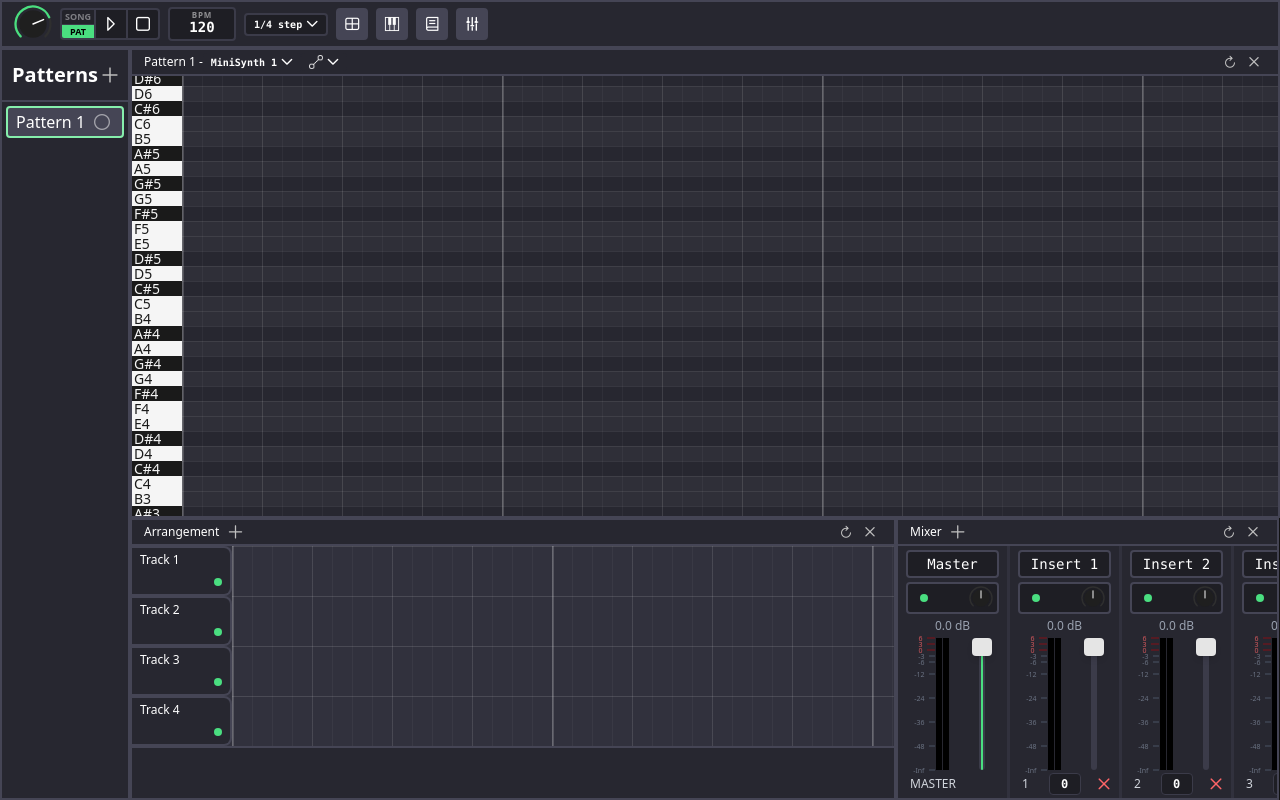
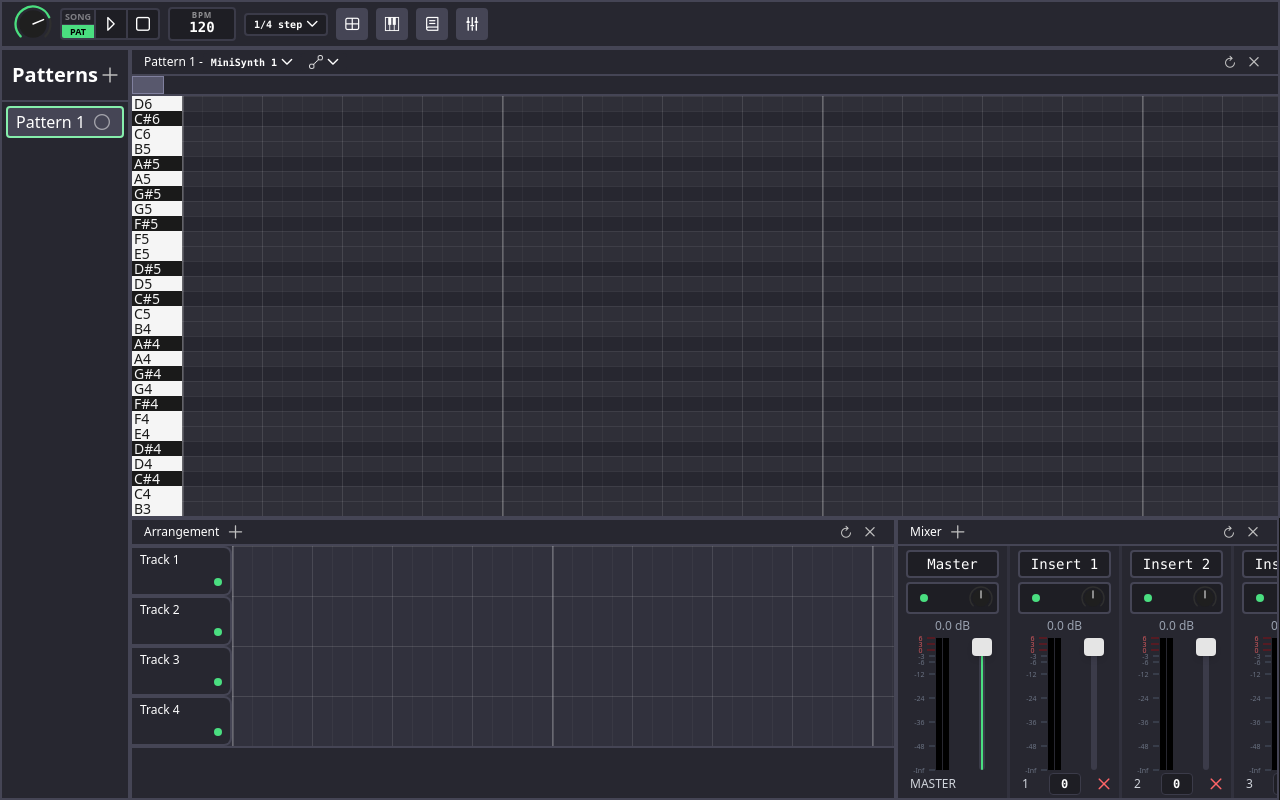
Before and after one commit to Narwhale14/kiwave, a Vue app: page / in a window 1280 px wide. Built offline with nearby package versions, Linux system fonts and the light colour scheme.

Commit message:
piano roll scroll + cleanup, optimized grids

```diff
--- a/src/components/PianoRoll.vue
+++ b/src/components/PianoRoll.vue
@@ -2,7 +2,6 @@
 import { ref, reactive, onMounted, nextTick, onBeforeUnmount, inject, type Ref, computed, watch } from 'vue';
 import { PianoRoll, type NoteBlock, type Cell } from '../audio/PianoRoll'
 import { noteToMidi } from '../util/midiUtils';
-import { isWindowActive } from '../services/windowManager';
 import { getAudioEngine } from '../services/audioEngineManager';
 import { snap, snapDivision } from '../util/snap';
 import { playbackMode, registerPatternCallbacks, unregisterPatternCallbacks } from '../services/playbackModeManager';
@@ -11,40 +10,38 @@ import NoteAutomationOverlay from './overlays/NoteAutomationOverlay.vue';
 import { ALL_PARAMETERS, PARAMETER_MAP } from '../audio/automation/parameter';
 import type { AutomationCurve } from '../audio/automation/types';
 import { shiftNodeValues } from '../audio/automation/nodeOperations';
-import { manipulateColor } from '../util/miscUtil';
+import { clamp, manipulateColor } from '../util/miscUtil';
+import ZoomScrollBar from './controls/ZoomScrollBar.vue';
 
 const VELOCITY_SNAP = 0.05;
-
-let noteIdCounter = 0;
-
-function generateNoteId(): string {
-  return `note-${noteIdCounter++}-${Date.now()}`;
-}
-
-// SETUP
 
 const props = defineProps<{
   roll: PianoRoll;
   name: string;
 }>();
 
+let noteIdCounter = 0;
+function generateNoteId(): string {
+  return `note-${noteIdCounter++}-${Date.now()}`;
+}
+
+// relevant data
 const engine = getAudioEngine();
-
 const selectedChannelId = ref(engine.channelManager.getLatestChannelId() || '');
 const channels = computed(() => engine.channelManager.getAllChannels());
-const selectedInstrument = computed(() => engine.channelManager.getChannel(selectedChannelId.value)?.instrument ?? null);
+const instrument = computed(() => engine.channelManager.getChannel(selectedChannelId.value)?.instrument ?? null);
+const notes = props.roll.getKeyboardNotes;
 
 const workSpaceContainer = ref<HTMLDivElement | null>(null);
 const pianoRollContainer = ref<HTMLDivElement | null>(null);
 const cursor = ref('default');
 
-const notes = props.roll.getKeyboardNotes;
-
 const windowElement = inject<Ref<HTMLElement | null>>('windowElement');
-const windowId = inject<string>('windowId');
 const closeWindow = inject<() => void>('closeWindow');
 const resetWindow = inject<() => void>('resetWindow');
-const dragWindow = inject<(e: PointerEvent) => void>('dragWindow');
+const dragWindow = inject<(event: PointerEvent) => void>('dragWindow');
+
+// dumb but has to be here?
 if(!windowElement) throw new Error('PianoRoll must be in a window');
 
 const state = reactive({
@@ -64,21 +61,28 @@ const playhead = reactive({
 });
 
 const rowHeight = ref(15);
-const colWidth = 80;
+const colWidth = ref(80);
 const beatsPerBar = 4;
 
-// AUTOMATION
+// scroll stuff
+const scrollX = ref(0);
+
+const scrollPercent = computed(() => {
+  const total = 128 * beatsPerBar * colWidth.value;
+  return total ? scrollX.value / total : 0;
+});
+
+const viewWidthPercent = computed(() => {
+  if(!pianoRollContainer.value) return 0;
+  const total = 128 * beatsPerBar * colWidth.value;
+  return total ? pianoRollContainer.value.clientWidth / total : 0;
+});
 
 const activeAutomationLane = ref<string | null>(null);
 const activeLaneDef = computed(() => activeAutomationLane.value ? PARAMETER_MAP.get(activeAutomationLane.value) ?? null : null);
-
-// Curve cache: stores the last-edited curve + source note midi per parameter.
+const parametersWithCurves = computed(() => ALL_PARAMETERS.filter(p => props.roll.getNoteData.some(n => n.automation.has(p.id))));
+const visibleCurveLanes = reactive(new Set<string>());
 const cachedCurves = reactive(new Map<string, { curve: AutomationCurve; noteMidi: number }>());
-const hasCurveCache = computed(() => cachedCurves.size > 0);
-
-function clearCurveCache() {
-  cachedCurves.clear();
-}
 
 function toggleLane(parameterId: string) {
   if(activeAutomationLane.value === parameterId) {
@@ -105,18 +109,6 @@ function cacheNoteState(note: NoteBlock) {
   for(const [parameterId, curve] of note.automation) {
     cachedCurves.set(parameterId, { curve, noteMidi: note.midi });
   }
-}
-
-// parametersWithCurves: only those where at least one note already has a curve.
-// Drives the visibility checkboxes — future parameters added at runtime will appear automatically.
-const parametersWithCurves = computed(() =>
-  ALL_PARAMETERS.filter(p => props.roll.getNoteData.some(n => n.automation.has(p.id)))
-);
-
-const visibleCurveLanes = reactive(new Set<string>());
-
-function toggleVisibleLane(id: string) {
-  visibleCurveLanes.has(id) ? visibleCurveLanes.delete(id) : visibleCurveLanes.add(id);
 }
 
 function getOverlayLayout(noteRow: number, def = activeLaneDef.value): { heightPx: number; offsetY: number; snapInterval: number | null } {
@@ -148,40 +140,121 @@ function getOverlayLayout(noteRow: number, def = activeLaneDef.value): { heightP
 
 async function playNote(midi: number) {
   if(engine.scheduler.isPlaying) return;
-  if(!selectedInstrument.value) return;
+  if(!instrument.value) return;
 
-  await selectedInstrument.value.resume();
-  selectedInstrument.value.noteOn(midi);
+  await instrument.value.resume();
+  instrument.value.noteOn(midi);
 }
 
 function stopNote(midi: number) {
-  selectedInstrument.value?.noteOff(midi);
+  instrument.value?.noteOff(midi);
 }
-
-// CONTROLS
 
 function updatePatternLoop() {
   if(playbackMode.value !== 'pattern') return;
   engine.scheduler.setLoop(true, 0, props.roll.getEndBeat(beatsPerBar));
 }
 
-// POINTER HANDLING
-
 function getCellFromPointer(event: PointerEvent) {
   if(!workSpaceContainer.value) return { row: 0, col: 0};
   const rect = workSpaceContainer.value.getBoundingClientRect();
   const x = event.clientX - rect.left;
   const y = event.clientY - rect.top;
-  return { row: Math.floor(y / rowHeight.value), col: snap(x / colWidth) };
+  return { row: Math.floor(y / rowHeight.value), col: snap(x / colWidth.value) };
+}
+
+// USER CONTROLS
+
+// updating scroll var with native scroll (like trackpad, ig)
+function onNativeScroll() {
+  if(pianoRollContainer.value) {
+    scrollX.value = pianoRollContainer.value.scrollLeft;
+  }
+}
+
+// for wheel keybinds
+function handleWheel(event: WheelEvent) {
+  const element = pianoRollContainer.value;
+  if(!element) return;
+
+  // VELOCITY EDIT (Ctrl + Hover Note)
+  if(event.ctrlKey && state.hoverNote && !activeAutomationLane.value) {
+    event.preventDefault();
+
+    const steps = Math.round(state.hoverNote.velocity / VELOCITY_SNAP);
+    const newVelocity = clamp(steps + (event.deltaY > 0 ? -1 : 1), 0, 20) * VELOCITY_SNAP;
+    props.roll.setVelocity(state.hoverNote.id, newVelocity);
+    engine.scheduler.updateNote(state.hoverNote.id, { velocity: newVelocity });
+    return;
+  }
+
+  // HORIZONTAL ZOOM (Shift + Wheel)
+  if(event.shiftKey) {
+    event.preventDefault();
+
+    const mouseX = event.clientX - element.getBoundingClientRect().left;
+    const zoomAnchorPercent = (mouseX + element.scrollLeft) / (128 * beatsPerBar * colWidth.value);
+
+    const zoomIntensity = 0.15;
+    const delta = event.deltaY > 0 ? (1 - zoomIntensity) : (1 + zoomIntensity);
+
+    // apply the delta to the colWidth
+    colWidth.value = clamp(colWidth.value * delta, 10, 500);
+
+    // sync scroll so the mouse stays over the same musical position
+    nextTick(() => {
+      const newTotalWidth = 128 * beatsPerBar * colWidth.value;
+      element.scrollLeft = (zoomAnchorPercent * newTotalWidth) - mouseX;
+      // Mirror the new scroll position to our reactive variable for the scrollbar
+      scrollX.value = element.scrollLeft;
+    });
+    return;
+  }
+}
+
+function onPianoRollKeyDown(event: KeyboardEvent) {
+  const target = event.target as HTMLElement;
+  if(['INPUT', 'TEXTAREA'].includes(target.tagName)) return;
+
+  const element = pianoRollContainer.value;
+  if(!element) return;
+
+  const stepSize = colWidth.value / 2;
+  const multiplier = event.shiftKey ? 4 : 1;
+
+  switch(event.code) {
+    case 'ArrowUp':
+      event.preventDefault();
+      element.scrollTop -= rowHeight.value * multiplier;
+      break;
+    case 'ArrowDown':
+      event.preventDefault();
+      element.scrollTop += rowHeight.value * multiplier;
+      break;
+    case 'ArrowLeft':
+      event.preventDefault();
+      // Directly modify the element; onNativeScroll will catch this and update the scrollbar
+      element.scrollLeft -= stepSize * multiplier;
+      break;
+    case 'ArrowRight':
+      event.preventDefault();
+      element.scrollLeft += stepSize * multiplier;
+      break;
+    case 'Escape':
+      if(activeAutomationLane.value) {
+        activeAutomationLane.value = null;
+      }
+      break;
+  }
 }
 
 function isNearRightEdge(event: PointerEvent, note: NoteBlock) {
   const pianoRoll = workSpaceContainer.value!.getBoundingClientRect();
   const pointerX = event.clientX - pianoRoll.left;
-  const noteRightX = (note.col + note.length) * colWidth;
+  const noteRightX = (note.col + note.length) * colWidth.value;
 
   const region = 20;
-  const mult = region > (note.length * colWidth) / 3 ? region * note.length : region;
+  const mult = region > (note.length * colWidth.value) / 3 ? region * note.length : region;
   return Math.abs(pointerX - noteRightX) <= mult;
 }
 
@@ -189,7 +262,7 @@ function handlePointerMove(event: PointerEvent) {
   if(activeLaneDef.value) return;
   if(props.roll.isResizing() && state.resizingNote) {
     const pointerX = event.clientX - workSpaceContainer.value!.getBoundingClientRect().left;
-    state.cachedLength = props.roll.resize(pointerX / colWidth);
+    state.cachedLength = props.roll.resize(pointerX / colWidth.value);
 
     engine.scheduler.updateNote(state.resizingNote.id, {
       duration: state.resizingNote.length
@@ -218,7 +291,7 @@ function handlePointerMove(event: PointerEvent) {
     const oldMidi = state.draggingNote.midi;
     props.roll.move(state.draggingNote.id, newRow, newCol);
     props.roll.followNoteMove(state.draggingNote.id, oldMidi, state.draggingNote.midi);
-    selectedInstrument.value?.triggerRelease(state.draggingNote.id, selectedInstrument.value.getAudioContext().currentTime); // cancel current
+    instrument.value?.triggerRelease(state.draggingNote.id, instrument.value.getAudioContext().currentTime); // cancel current
 
     const noteIndex = notes.length - 1 - newRow;
     engine.scheduler.updateNote(state.draggingNote.id, {
@@ -228,6 +301,7 @@ function handlePointerMove(event: PointerEvent) {
   }
 }
 
+// when user left/right clicks on the piano roll
 async function handlePointerDown(event: PointerEvent) {
   if(!state.hoverCell) return;
   if(activeAutomationLane.value) return; // note editing disabled while a lane is active
@@ -274,9 +348,9 @@ async function handlePointerDown(event: PointerEvent) {
 
     // add note to scheduler
     if(engine.scheduler) {
-      // converting note to scheduler note
       const noteBlocks = props.roll.getNoteData;
       const newNote = noteBlocks[noteBlocks.length - 1];
+
       if(newNote) {
         // apply cached curves, scaling beats to new length and shifting values to new note's pitch
         for(const [parameterId, { curve: cachedCurve, noteMidi: cachedMidi }] of cachedCurves) {
@@ -285,10 +359,12 @@ async function handlePointerDown(event: PointerEvent) {
           const scale = originalLength > 0 ? newNote.length / originalLength : 1;
           let nodes = cachedCurve.nodes.map(n => ({ ...n, beat: n.beat * scale }));
           const def = PARAMETER_MAP.get(parameterId);
+
           if(def?.followNote && def.getDefaultNormalized) {
             const delta = def.getDefaultNormalized(newNote.midi) - def.getDefaultNormalized(cachedMidi);
             nodes = shiftNodeValues(nodes, delta);
           }
+
           props.roll.updateCurve(newNote.id, { ...cachedCurve, nodes });
         }
 
@@ -320,15 +396,6 @@ async function handlePointerDown(event: PointerEvent) {
   }
 }
 
-function handleWheel(event: WheelEvent) {
-  if(!event.ctrlKey || !state.hoverNote || activeAutomationLane.value) return;
-  event.preventDefault();
-  const steps = Math.round(state.hoverNote.velocity / VELOCITY_SNAP);
-  const newVelocity = Math.max(0, Math.min(20, steps + (event.deltaY > 0 ? -1 : 1))) * VELOCITY_SNAP;
-  props.roll.setVelocity(state.hoverNote.id, newVelocity);
-  engine.scheduler.updateNote(state.hoverNote.id, { velocity: newVelocity });
-}
-
 function finalizeEdit() {
   if(props.roll.isResizing() && state.resizingNote) {
     const note = state.resizingNote;
@@ -354,39 +421,19 @@ function finalizeEdit() {
   cursor.value = 'default';
 }
 
-function onPianoRollKeyDown(event: KeyboardEvent) {
-  if(!isWindowActive(windowId!)) return;
+function handleViewUpdate({ start, width }: { start: number, width: number }) {
+  if(!pianoRollContainer.value) return;
 
-  const target = event.target as HTMLElement;
-  if(['INPUT', 'TEXTAREA'].includes(target.tagName)) return;
+  const totalBeats = 128 * beatsPerBar;
 
-  const element = pianoRollContainer.value;
-  if(!element) return;
+  const newColWidth = pianoRollContainer.value.clientWidth / (width * totalBeats);
+  colWidth.value = clamp(newColWidth, 10, 500);
 
-  const stepInterval = 0.5;
-  const fastScrollMult = event.shiftKey ? 8 : 1;
-  switch(event.code) {
-    case 'ArrowUp':
-      event.preventDefault();
-      element.scrollTop -= rowHeight.value * fastScrollMult;
-      break;
-    case 'ArrowDown':
-      event.preventDefault();
-      element.scrollTop += rowHeight.value * fastScrollMult;
-      break;
-    case 'ArrowLeft':
-      event.preventDefault();
-      element.scrollLeft -= colWidth * stepInterval * fastScrollMult;
-      break;
-    case 'ArrowRight':
-      event.preventDefault();
-      element.scrollLeft += colWidth * stepInterval * fastScrollMult;
-      break;
-    case 'Escape':
-      if(activeAutomationLane.value) {
-        activeAutomationLane.value = null;
-      }
-  }
+  const newTotalWidth = totalBeats * colWidth.value;
+  const newScrollLeft = start * newTotalWidth;
+
+  pianoRollContainer.value.scrollLeft = newScrollLeft;
+  scrollX.value = newScrollLeft;
 }
 
 // load pattern notes into scheduler (only when in pattern mode)
@@ -421,9 +468,9 @@ onMounted(async () => {
     playhead.col = beat;
     if(!pianoRollContainer.value) return;
 
-    const playheadPos = beat * colWidth;
+    const playheadPos = beat * colWidth.value;
     const viewWidth = pianoRollContainer.value.clientWidth;
-    const threshold = colWidth * 4;
+    const threshold = colWidth.value * 4;
 
     if(beat < 1 && pianoRollContainer.value.scrollLeft > 0) {
       pianoRollContainer.value.scrollLeft = 0;
@@ -502,7 +549,7 @@ onBeforeUnmount(() => {
         @update:model-value="toggleLane"
       />
 
-      <button v-if="hasCurveCache" class="w-5 h-5 rounded flex items-center justify-center text-red-400 hover:text-red-300 shrink-0" @pointerdown.stop @click="clearCurveCache()" title="Clear automation curve cache">
+      <button v-if="cachedCurves.size > 0" class="w-5 h-5 rounded flex items-center justify-center text-red-400 hover:text-red-300 shrink-0" @pointerdown.stop @click="cachedCurves.clear();" title="Clear automation curve cache">
         <span class="pi pi-times text-xs" />
       </button>
 
@@ -514,7 +561,7 @@ onBeforeUnmount(() => {
           :title="`${visibleCurveLanes.has(param.id) ? 'Hide' : 'Show'} ${param.label} curves`"
           :style="{ borderColor: param.color, backgroundColor: visibleCurveLanes.has(param.id) ? param.color : 'transparent' }"
           @pointerdown.stop
-          @click="toggleVisibleLane(param.id)"
+          @click="visibleCurveLanes.has(param.id) ? visibleCurveLanes.delete(param.id) : visibleCurveLanes.add(param.id)"
         />
       </div>
 
@@ -530,41 +577,38 @@ onBeforeUnmount(() => {
       </button>
     </div>
 
+    <ZoomScrollBar
+      :start-percent="scrollPercent"
+      :view-width-percent="viewWidthPercent"
+      @update:view="handleViewUpdate"
+    />
+
     <!-- piano roll -->
-    <div ref="pianoRollContainer" class="flex-1 overflow-auto grid grid-cols-[50px_1fr]">
+    <div ref="pianoRollContainer" class="flex-1 overflow-y-auto overflow-x-hidden grid grid-cols-[50px_1fr]" @scroll="onNativeScroll">
       <!-- notes column -->
       <div class="flex flex-col-reverse sticky left-0 z-50" ref="pianoKeysContainer" :style="{ height: `${notes.length * rowHeight}px` }">
-        <button v-for="key in notes" :key="key.midi"
-          @pointerdown="playNote(key.midi)"
-          @pointerup="stopNote(key.midi)"
-          @pointerleave="stopNote(key.midi)"
-          :class="[
-            'w-full text-sm select-none border-2 border-transparent hover:key border-rounded',
-            key.isBlack ? 'key-black' : 'key-white'
-          ]"
-          :style="{ height: rowHeight + 'px' }">
+        <button v-for="key in notes" :key="key.midi" @pointerdown="playNote(key.midi)" @pointerup="stopNote(key.midi)" @pointerleave="stopNote(key.midi)"
+          :class="[ 'w-full text-sm select-none border-2 border-transparent hover:key border-rounded', key.isBlack ? 'key-black' : 'key-white']"
+          :style="{ height: rowHeight + 'px' }"
+        >
           {{ key.note }}
         </button>
       </div>
 
       <!-- workspace -->
-      <div class="relative piano-roll-grid" ref="workSpaceContainer"
-        @pointermove="handlePointerMove"
-        @pointerleave="finalizeEdit"
-        @pointerdown="handlePointerDown"
-        @pointerup="finalizeEdit"
-        @wheel="handleWheel"
-        @contextmenu.prevent
-        :style="{
-          cursor: cursor,
-          height: `${notes.length * rowHeight}px`,
-          width: `${128 * beatsPerBar * colWidth}px`,
-          '--row-h': `${rowHeight}px`,
-          '--col-w': `${colWidth}px`,
-          '--bar-w': `${colWidth * beatsPerBar}px`,
-          '--snap-w': `${snapDivision > 1 ? colWidth / snapDivision : colWidth}px`
-        }"
+      <div class="relative" ref="workSpaceContainer" :style="{ cursor: cursor, height: `${notes.length * rowHeight}px`, width: `${128 * beatsPerBar * colWidth}px`}"
+        @pointermove="handlePointerMove" @pointerleave="finalizeEdit" @pointerdown="handlePointerDown" @pointerup="finalizeEdit" @wheel="handleWheel" @contextmenu.prevent
       >
+        <!-- grid -->
+        <div class="absolute inset-0 piano-roll-grid pointer-events-none"
+          :style="{
+            '--row-h': `${rowHeight}px`,
+            '--beat-w': `${colWidth}px`,
+            '--bar-w': `${colWidth * beatsPerBar}px`,
+            '--snap-w': `${snapDivision > 1 ? colWidth / snapDivision : colWidth}px`,
+          }"
+        ></div>
+
         <!-- row backgrounds -->
         <div v-for="(key, i) in notes" :key="key.midi" class="absolute w-full pointer-events-none"
           :style="{
--- /dev/null
+++ b/src/components/controls/ZoomScrollBar.vue
@@ -0,0 +1,70 @@
+<script setup lang="ts">
+import { ref } from 'vue';
+import { clamp } from '../../util/miscUtil';
+
+const props = defineProps<{
+  startPercent: number;
+  viewWidthPercent: number;
+}>();
+
+const emit = defineEmits(['update:view', 'pan']);
+const container = ref<HTMLDivElement | null>(null);
+
+function startDrag(event: PointerEvent, mode: 'pan' | 'left' | 'right', initialStart: number) {
+  if(!container.value) return;
+  const rect = container.value!.getBoundingClientRect();
+  const initalX = event.clientX;
+  const initialWidth = props.viewWidthPercent;
+
+  const move = (eventMove: PointerEvent) => {
+    const delta = (eventMove.clientX - initalX) / rect?.width;
+    let nextStart = initialStart;
+    let nextWidth = initialWidth;
+
+    if(mode === 'pan') {
+      nextStart = clamp(initialStart + delta, 0, 1 - initialWidth);
+    } else if(mode === 'left') {
+      nextStart = clamp(initialStart + delta, 0, initialStart + initialWidth - 0.05);
+      nextWidth = initialWidth - (nextStart - initialStart);
+    } else if(mode === 'right') {
+      nextWidth = clamp(initialWidth + delta, 0.05, 1 - initialStart);
+      nextStart = initialStart;
+    }
+
+    emit('update:view', { start: nextStart, width: nextWidth });
+  }
+
+  const stop = () => {
+    window.removeEventListener('pointermove', move);
+    window.removeEventListener('pointerup', stop);
+  }
+
+  window.addEventListener('pointermove', move);
+  window.addEventListener('pointerup', stop);
+}
+
+function onTrackClick(event: PointerEvent) {
+  if(!container.value) return;
+  const rect = container.value!.getBoundingClientRect();
+  const newStart = clamp(((event.clientX - rect.left) / rect.width) - (props.viewWidthPercent / 2), 0, 1 - props.viewWidthPercent);
+
+  emit('update:view', {
+    start: newStart,
+    width: props.viewWidthPercent
+  });
+
+  startDrag(event, 'pan', newStart);
+}
+</script>
+
+<template>
+  <div ref="container" class="h-5 bg-mix-15 border-b-2 border-mix-30 relative select-none overflow-hidden touch-none" @pointerdown="onTrackClick">
+    <div class="flex flex-row justify-between absolute bg-mix-40 border border-mix-60 group hover:bg-mix-50 inset-y-0"
+      :style="{ left: `${props.startPercent * 100}%`, width: `${props.viewWidthPercent * 100}%` }"
+      @pointerdown.stop="startDrag($event, 'pan', props.startPercent)"
+    >
+      <div class="w-2 cursor-w-resize -ml-1" @pointerdown.stop="startDrag($event, 'left', props.startPercent)"></div>
+      <div class="w-2 cursor-e-resize -mr-1" @pointerdown.stop="startDrag($event, 'right', props.startPercent)"></div>
+    </div>
+  </div>
+</template>
--- a/src/palette.css
+++ b/src/palette.css
@@ -97,72 +97,53 @@
   background-color: var(--playhead);
 }
 
+.hover\:playhead-color:hover {
+  border-color: var(--playhead);
+}
+
 .piano-roll-grid {
+  /* tell the browser to isolate this layer entirely */
+  contain: strict;
+  transform: translateZ(0);
+  will-change: width, scroll-position;
+  background-repeat: repeat;
+  image-rendering: pixelated;
+  shape-rendering: crispEdges;
+
   background-image:
-    repeating-linear-gradient(
-      to bottom,
-      rgba(255,255,255,0.08) 0px,
-      rgba(255,255,255,0.08) 1px,
-      transparent 1px,
-      transparent var(--row-h)
-    ),
-    repeating-linear-gradient(
-      to right,
-      rgba(255,255,255,0.18) 0px,
-      rgba(255,255,255,0.18) 2px,
-      transparent 2px,
-      transparent var(--bar-w)
-    ),
-    repeating-linear-gradient(
-      to right,
-      rgba(255,255,255,0.08) 0px,
-      rgba(255,255,255,0.08) 1px,
-      transparent 1px,
-      transparent var(--col-w)
-    ),
-    repeating-linear-gradient(
-      to right,
-      rgba(255,255,255,0.04) 0px,
-      rgba(255,255,255,0.04) 1px,
-      transparent 1px,
-      transparent var(--snap-w)
-    );
+    linear-gradient(to bottom, rgba(255,255,255,0.08) 1px, transparent 1px), /* rows */
+    linear-gradient(to right, rgba(255,255,255,0.18) 2px, transparent 2px), /* bars */
+    linear-gradient(to right, rgba(255,255,255,0.08) 1px, transparent 1px), /* beats */
+    linear-gradient(to right, rgba(255,255,255,0.04) 1px, transparent 1px); /* snap div */
+
+  /* drive the repetition via size, not math */
+  background-size:
+    100% var(--row-h),
+    var(--bar-w) 100%,
+    var(--beat-w) 100%,
+    var(--snap-w) 100%;
 }
 
 .arrangement-grid {
+  contain: strict;
+  transform: translateZ(0);
+  will-change: width, scroll-position;
+  image-rendering: pixelated;
+  shape-rendering: crispEdges;
+
   background-image:
-    /* track lines */
-    repeating-linear-gradient(
-      to bottom,
-      rgba(255,255,255,0.12) 0px,
-      rgba(255,255,255,0.12) 1px,
-      transparent 1px,
-      transparent var(--track-h)
-    ),
-    /* measure lines */
-    repeating-linear-gradient(
-      to right,
-      rgba(255,255,255,0.18) 0px,
-      rgba(255,255,255,0.18) 2px,
-      transparent 2px,
-      transparent var(--bar-w)
-    ),
-    /* beat lines */
-    repeating-linear-gradient(
-      to right,
-      rgba(255,255,255,0.08) 0px,
-      rgba(255,255,255,0.08) 1px,
-      transparent 1px,
-      transparent var(--beat-w)
-    ),
-    /* division lines */
-    repeating-linear-gradient(
-      to right,
-      rgba(255,255,255,0.04) 0px,
-      rgba(255,255,255,0.04) 1px,
-      transparent 1px,
-      transparent var(--snap-w)
-    );
+    linear-gradient(to bottom, rgba(255,255,255,0.12) 1px, transparent 1px),
+    linear-gradient(to right, rgba(255,255,255,0.18) 2px, transparent 2px),
+    linear-gradient(to right, rgba(255,255,255,0.08) 1px, transparent 1px),
+    linear-gradient(to right, rgba(255,255,255,0.04) 1px, transparent 1px);
+
+  background-size:
+    100% var(--track-h),
+    var(--bar-w) 100%,
+    var(--beat-w) 100%,
+    var(--snap-w) 100%;
+
+  background-repeat: repeat;
 }
 
 button:hover {
@@ -183,6 +164,7 @@ input:focus {
 .hover\:bg-mix-35:hover { background-color: var(--step-35); }
 .hover\:bg-mix-40:hover { background-color: var(--step-40); }
 .hover\:bg-mix-45:hover { background-color: var(--step-45); }
+.hover\:bg-mix-50:hover { background-color: var(--step-50); }
 
 .bg-mix-0 { background-color: var(--step-0); }
 .bg-mix-5 { background-color: var(--step-5); }
```
Also changed, not shown: src/components/Arrangement.vue (+13 -18 lines).
